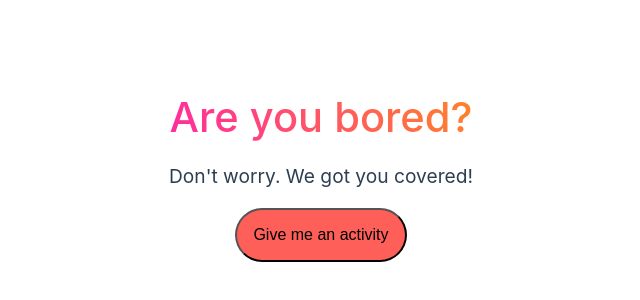
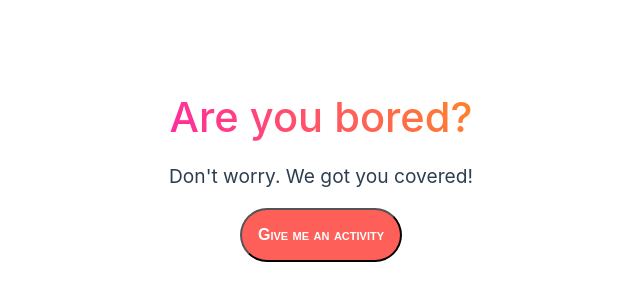
Before and after one commit to TimHaerkens/ActiVue, a Vue app: page / in a window 1280 px wide. Shown: the part 222-522 px from the top of the page, without its empty margins (319-959 px from the left). Built offline with nearby package versions, Linux system fonts and the light colour scheme.

Commit message:
Bit of styling on the button component

```diff
--- a/src/components/Button.vue
+++ b/src/components/Button.vue
@@ -7,16 +7,29 @@
 @import '@/assets/variables.scss';
 
 button{
+  cursor:pointer;
+
+  color:white;
+  font-size: 1rem;
+  font-weight:600;
+  font-variant:small-caps;
+
   margin-top: 1rem;
   border-radius: 50rem;
   padding: 1rem;
-  font-size: 1rem;
-  background-color:$brand-secondary;
+  background:$brand-secondary;
 
-  cursor:pointer;
-  transition: opacity 0.2s linear;
+
   &:hover{
-    opacity:0.8;
+    background: linear-gradient(66deg,$brand-secondary,$brand-primary,$brand-secondary);
+    background-size: 500%;
+    animation: glowing 20s linear infinite;
   }
 }
+
+@keyframes glowing {
+  0% { background-position: 0 0; }
+  50% { background-position: 500% 0; }
+  100% { background-position: 0 0; }
+}
 </style>
```
